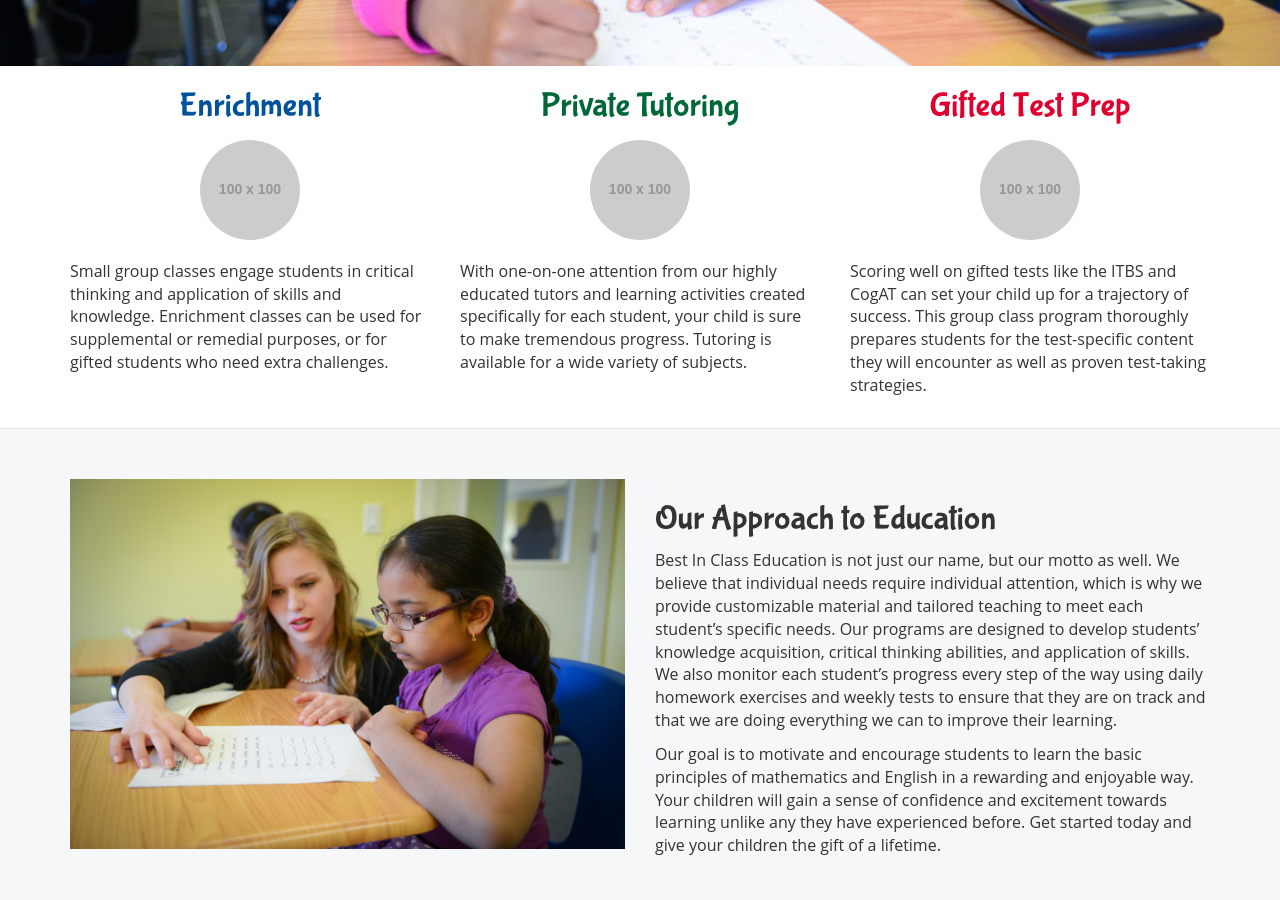
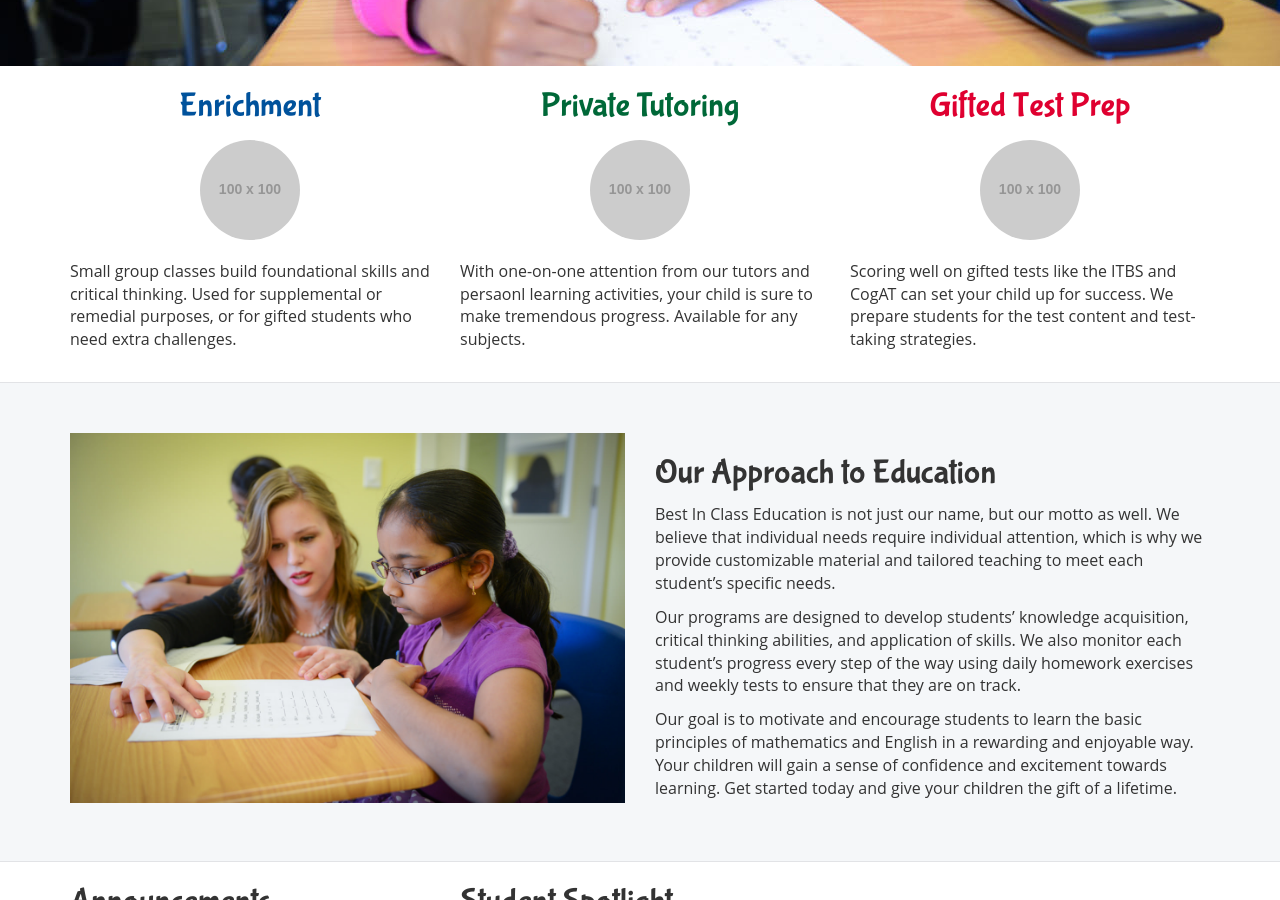
Before and after one commit to mikechriskelly/bestinclass, a Jekyll site: the page built from index.html, in a window 1280 px wide and 900 px high, scrolled down 699 px. Built offline with Jekyll 4.4.1, drawn with Linux system fonts in a browser that asks for light colours; nearby versions of some CDN libraries; comment, search, counter and statistics services are not loaded; some of the changed text lies outside the part shown.

Commit message:
Adjusted length of copy

```diff
--- a/about/index.html
+++ b/about/index.html
@@ -38,11 +38,11 @@ title: Best in Class Education
 <!-- Testimonials -->
 <div class="container-fluid testimonial">
   <div class="container testimonial-quote">
-    <h1>Mission</h1>
+    <h1>Our Promise</h1>
     <p>"Lorem ipsum dolor sit amet, consectetur adipiscing elit. Aenean euismod bibendum laoreet. Proin gravida dolor sit amet lacus accumsan et viverra justo commodo."</p>
   </div>
   <div class="container testimonial-quote">
-    <h1>Vision</h1>
+    <h1>Our Difference</h1>
     <p>"Lorem ipsum dolor sit amet, consectetur adipiscing elit. Aenean euismod bibendum laoreet. Proin gravida dolor sit amet lacus accumsan et viverra justo commodo."</p>
   </div>
 </div>
--- a/index.html
+++ b/index.html
@@ -7,7 +7,7 @@ title: Best in Class Education
 <div class="jumbotron">
   <div class="jumbotron-message">
     <h1>Reach Further</h1>
-    <p>Our programs move students of all ages and abilities toward the top of their class. Empower your child with the gift of a lifetime.</p>
+    <p>Our programs move students of all ages and abilities toward the top of their class.</p>
   </div>
 </div>
 <div class="container">
@@ -15,17 +15,17 @@ title: Best in Class Education
     <div class="col-sm-4 promobox promobox1">
       <h2>Enrichment</h2>
       <img src="http://placehold.it/100x100" alt="Math and English" class="img-circle">
-      <p>Small group classes engage students in critical thinking and application of skills and knowledge. Enrichment classes can be used for supplemental or remedial purposes, or for gifted students who need extra challenges.</p>
+      <p>Small group classes build foundational skills and critical thinking. Used for supplemental or remedial purposes, or for gifted students who need extra challenges.</p>
     </div>
     <div class="col-sm-4 promobox promobox2">
       <h2>Private Tutoring</h2>
       <img src="http://placehold.it/100x100" alt="Private Tutoring" class="img-circle">
-      <p>With one-on-one attention from our highly educated tutors and learning activities created specifically for each student, your child is sure to make tremendous progress. Tutoring is available for a wide variety of subjects.</p>
+      <p>With one-on-one attention from our tutors and persaonl learning activities, your child is sure to make tremendous progress. Available for any subjects.</p>
    </div>
     <div class="col-sm-4 promobox promobox3">
       <h2>Gifted Test Prep</h2>
       <img src="http://placehold.it/100x100" alt="Gifted Test Prep" class="img-circle">
-      <p>Scoring well on gifted tests like the ITBS and CogAT can set your child up for a trajectory of success. This group class program thoroughly prepares students for the test-specific content they will encounter as well as proven test-taking strategies.</p>
+      <p>Scoring well on gifted tests like the ITBS and CogAT can set your child up for success. We prepare students for the test content and test-taking strategies.</p>
     </div>
   </div>
 </div>
@@ -37,8 +37,9 @@ title: Best in Class Education
       </div>
       <div class="col-md-6">
         <h2>Our Approach to Education</h2>
-        <p>Best In Class Education is not just our name, but our motto as well. We believe that individual needs require individual attention, which is why we provide customizable material and tailored teaching to meet each student’s specific needs. Our programs are designed to develop students’ knowledge acquisition, critical thinking abilities, and application of skills. We also monitor each student’s progress every step of the way using daily homework exercises and weekly tests to ensure that they are on track and that we are doing everything we can to improve their learning.</p>
-        <p>Our goal is to motivate and encourage students to learn the basic principles of mathematics and English in a rewarding and enjoyable way. Your children will gain a sense of confidence and excitement towards learning unlike any they have experienced before. Get started today and give your children the gift of a lifetime.</p>
+        <p>Best In Class Education is not just our name, but our motto as well. We believe that individual needs require individual attention, which is why we provide customizable material and tailored teaching to meet each student’s specific needs.</p>
+        <p>Our programs are designed to develop students’ knowledge acquisition, critical thinking abilities, and application of skills. We also monitor each student’s progress every step of the way using daily homework exercises and weekly tests to ensure that they are on track.</p>
+        <p>Our goal is to motivate and encourage students to learn the basic principles of mathematics and English in a rewarding and enjoyable way. Your children will gain a sense of confidence and excitement towards learning. Get started today and give your children the gift of a lifetime.</p>
       </div>
     </div>
   </div>
```
Also changed, not shown: programs/index.html (+5 -5 lines).
